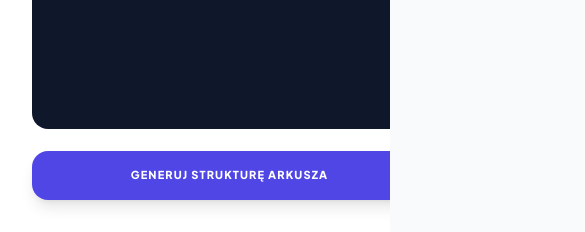
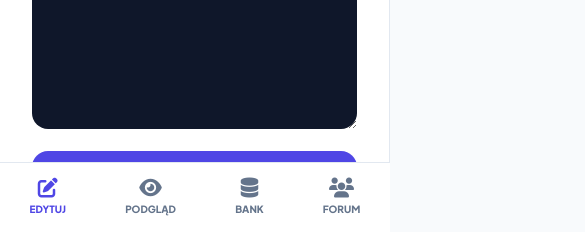
Before and after one commit to Qali0924/CLOUD-MATH, a website: page index.html in a window 390 px wide. Shown: the part 612-844 px from the top of the page, 585 px wide, since content can reach past the window. Drawn offline with nearby package versions, Linux system fonts and the light colour scheme.

Commit message:
Update index.html

```diff
--- a/index.html
+++ b/index.html
@@ -97,6 +97,71 @@
     .no-print {
         display: none !important;
     }
+}
+        /* --- MOBILNE POPRAWKI --- */
+#mobile-nav { display: none; } /* Ukryte na komputerze */
+
+@media (max-width: 1024px) {
+    /* Nagłówek: ukrywamy zbędne przyciski, by nie psuły układu */
+    header nav, .lg-only { display: none !important; }
+    header { height: 65px; padding: 0 15px; }
+
+    /* Układ główny: pionowy zamiast poziomego */
+    .flex-1.overflow-hidden { flex-direction: column; }
+
+    aside {
+        width: 100% !important;
+        height: 100% !important;
+        padding-bottom: 80px !important; /* Miejsce na menu dolne */
+        display: block;
+    }
+
+    main {
+        display: none; /* Domyślnie ukrywamy podgląd, by nie mulił telefonu */
+        width: 100% !important;
+        padding: 10px !important;
+    }
+
+    /* Skalowanie arkusza, by mieścił się na ekranie telefonu */
+    #printable-content {
+        width: 100% !important;
+        min-width: unset !important;
+        transform: scale(0.95);
+        transform-origin: top center;
+    }
+    .pdf-page { width: 100% !important; padding: 15mm 5mm !important; }
+
+    /* Tryb widoku - aktywowany skryptem */
+    body.view-mode main { display: flex !important; }
+    body.view-mode aside { display: none !important; }
+
+    /* Dolny pasek nawigacji */
+    #mobile-nav {
+        display: flex;
+        position: fixed;
+        bottom: 0;
+        left: 0;
+        width: 100%;
+        background: var(--bg-sidebar);
+        border-top: 1px solid var(--border-ui);
+        height: 70px;
+        justify-content: space-around;
+        align-items: center;
+        z-index: 1000;
+        padding-bottom: env(safe-area-inset-bottom);
+    }
+
+    .mob-btn {
+        display: flex;
+        flex-direction: column;
+        align-items: center;
+        font-size: 10px;
+        font-weight: 800;
+        color: var(--text-muted);
+        text-transform: uppercase;
+    }
+    .mob-btn i { font-size: 20px; margin-bottom: 4px; }
+    .mob-btn.active { color: var(--primary); }
 }
     </style>
 </head>
@@ -614,6 +679,36 @@
         // Start
         toggleTheme(localStorage.getItem('cm_dark') === 'true');
         renderPreview();
+        function switchTabMob(mode) {
+    // 1. Zaktualizuj wygląd przycisków
+    document.querySelectorAll('.mob-btn').forEach(b => b.classList.remove('active'));
+    document.getElementById(`mob-${mode}`).classList.add('active');
+
+    // 2. Obsłuż widoczność Podglądu vs Reszty
+    if(mode === 'view') {
+        document.body.classList.add('view-mode');
+        // Wywołaj renderowanie, jeśli masz taką funkcję, by odświeżyć arkusz
+        if(typeof renderPreview === "function") renderPreview();
+    } else {
+        document.body.classList.remove('view-mode');
+        // Wywołaj Twoją oryginalną funkcję switchTab, by przełączyć zawartość aside
+        if(typeof switchTab === "function") switchTab(mode);
+    }
+}
     </script>
+    <div id="mobile-nav" class="no-print">
+    <button onclick="switchTabMob('edit')" id="mob-edit" class="mob-btn active">
+        <i class="fas fa-edit"></i>Edytuj
+    </button>
+    <button onclick="switchTabMob('view')" id="mob-view" class="mob-btn">
+        <i class="fas fa-eye"></i>Podgląd
+    </button>
+    <button onclick="switchTabMob('bank')" id="mob-bank" class="mob-btn">
+        <i class="fas fa-database"></i>Bank
+    </button>
+    <button onclick="switchTabMob('forum')" id="mob-forum" class="mob-btn">
+        <i class="fas fa-users"></i>Forum
+    </button>
+</div>
 </body>
 </html>
```
